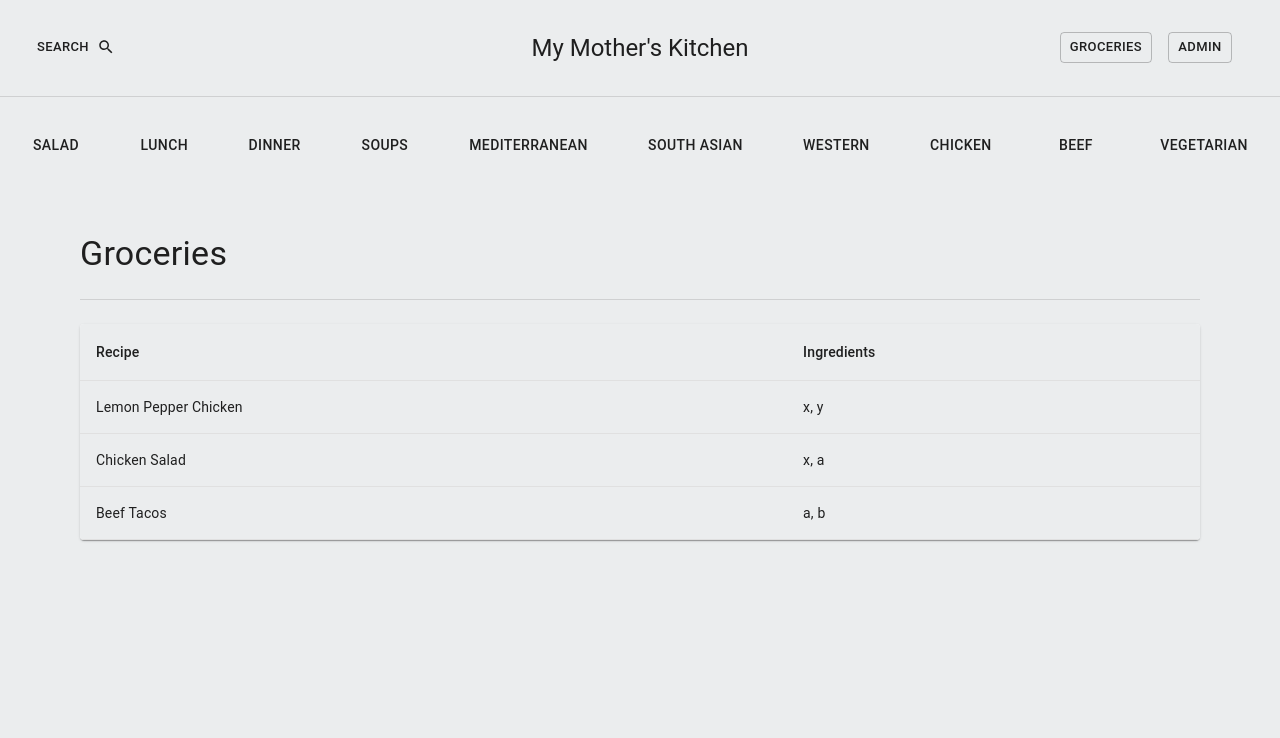
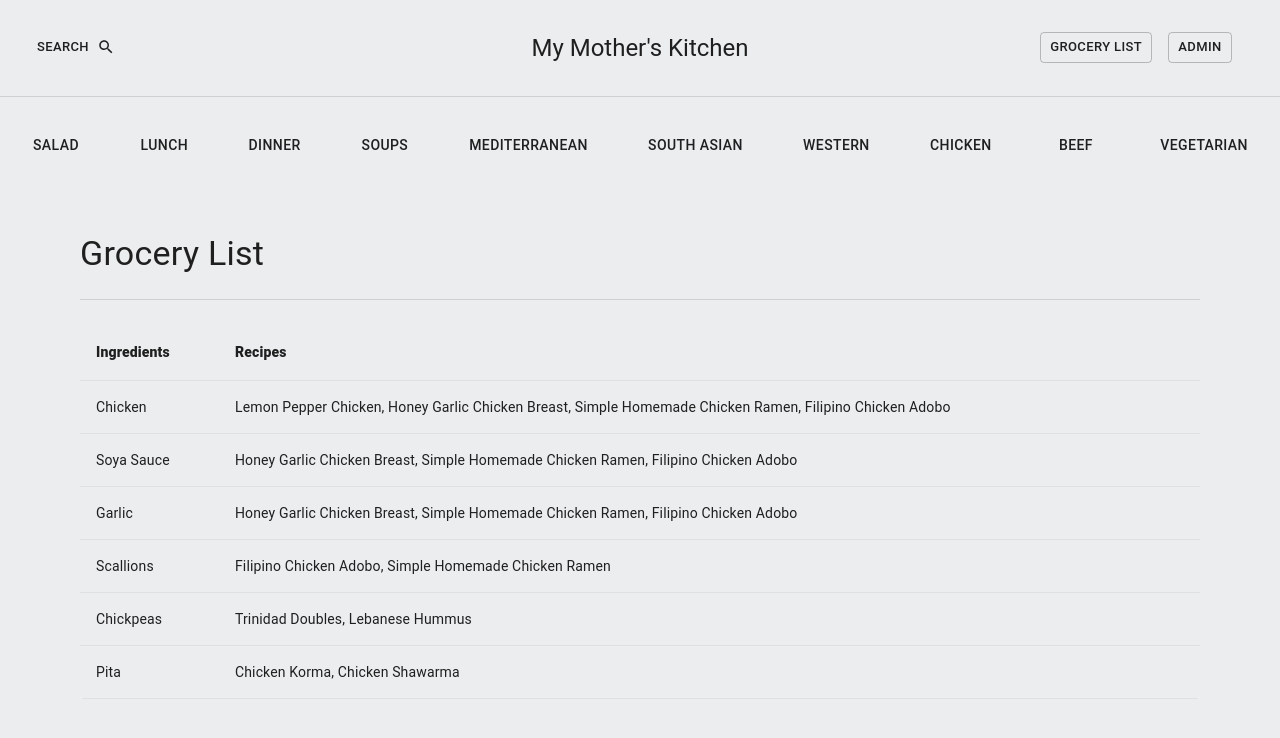
Before and after one commit to amalfkhan/my-mothers-kitchen, a React (Create React App) app: page /groceries in a window 1280 px wide. Shown: the top 738 px of the page. Built offline with nearby package versions, Linux system fonts and the light colour scheme; no server answers.

Commit message:
added copy/content

```diff
--- a/src/components/Groceries/GroceriesPage.js
+++ b/src/components/Groceries/GroceriesPage.js
@@ -24,7 +24,7 @@ const GroceriesPage = () => {
       <Container maxWidth="lg" className={classes.contentContainer}>
         <Grid container spacing={3}>
           <Grid item xs={12}>
-            <Typography variant="h4">Groceries</Typography>
+            <Typography variant="h4">Grocery List</Typography>
           </Grid>
           <Grid item xs={12}>
             <Divider />
--- a/src/components/Groceries/GroceriesTable.js
+++ b/src/components/Groceries/GroceriesTable.js
@@ -18,6 +18,9 @@ const useStyles = makeStyles({
   header: {
     background: "#EBEDEE !important",
   },
+  headerText: {
+    fontWeight: "800",
+  },
   body: {
     background: "#EBEDEE !important",
   },
@@ -28,12 +31,16 @@ const GroceriesTable = () => {
   const [groceries, setGroceries] = useContext(GroceriesContext);
 
   return (
-    <TableContainer component={Paper} className={classes.tableContainer}>
+    <TableContainer
+      component={Paper}
+      className={classes.tableContainer}
+      elevation={0}
+    >
       <Table className={classes.table} aria-label="simple table">
         <TableHead className={classes.header}>
           <TableRow>
-            <TableCell>Recipe</TableCell>
-            <TableCell align="left">Ingredients</TableCell>
+            <TableCell className={classes.headerText}>Ingredients</TableCell>
+            <TableCell className={classes.headerText}>Recipes</TableCell>
           </TableRow>
         </TableHead>
         <TableBody className={classes.body}>
--- a/src/components/Header.js
+++ b/src/components/Header.js
@@ -84,7 +84,7 @@ const Header = () => {
                 variant="outlined"
                 size="small"
               >
-                Groceries
+                Grocery List
               </Button>
             </Grid>
             <Grid item>
--- a/src/components/Home/FeatureCard.js
+++ b/src/components/Home/FeatureCard.js
@@ -27,7 +27,8 @@ const Feature = ({ category }) => {
     <Card className={classes.root}>
       <CardMedia
         className={classes.media}
-        image="https://source.unsplash.com/random"
+        // image={"https://source.unsplash.com/random"}
+        image={category.image}
       />
       <CardContent className={classes.content}>
         <Typography gutterBottom variant="h5" component="h2">
--- a/src/components/Home/FeatureContent.js
+++ b/src/components/Home/FeatureContent.js
@@ -3,25 +3,33 @@ const categories = [
     name: "Summer",
     url: "/category?q=summer",
     description:
-      "Lorem ipsum dolor sit amet, consectetur adipiscing elit, sed do eiusmod tempor incididunt ut labore et dolore magna aliqua. Sem nulla pharetra diam sit amet nisl suscipit adipiscing. Dignissim diam quis enim lobortis scelerisque.",
+      "It's hot outside. Don't turn on the oven. Choose from one of these summer friendly options that pack well for picnics or are campsite cookable.",
+    image:
+      "https://images.unsplash.com/photo-1598514982205-f36b96d1e8d4?ixid=MnwxMjA3fDB8MHxwaG90by1wYWdlfHx8fGVufDB8fHx8&ixlib=rb-1.2.1&auto=format&fit=crop&w=1050&q=80",
+  },
+  {
+    name: "Street Food",
+    url: "/category?q=street",
+    description:
+      "Nothing beats stopping at a street cart with questionable food safety to pick up an afternoon snack. But with these recipes you can still captures the flavors you love.",
+    image:
+      "https://images.unsplash.com/photo-1617694455694-3348861d0822?ixid=MnwxMjA3fDB8MHxwaG90by1wYWdlfHx8fGVufDB8fHx8&ixlib=rb-1.2.1&auto=format&fit=crop&w=1050&q=80",
   },
   {
     name: "Quick",
     url: "/category?q=quick",
     description:
-      "Risus viverra adipiscing at in tellus. Morbi quis commodo odio aenean sed adipiscing diam. Commodo nulla facilisi nullam vehicula.",
+      "Easy meals with fast prep, simple ingredients, and most importantly minimal clean-up. Perfect for a lazy Sunday, or a rushed Monday night.",
+    image:
+      "https://images.unsplash.com/photo-1601314002592-b8734bca6604?ixid=MnwxMjA3fDB8MHxwaG90by1wYWdlfHx8fGVufDB8fHx8&ixlib=rb-1.2.1&auto=format&fit=crop&w=1576&q=80",
   },
   {
     name: "Comfort",
     url: "/category?q=comfort",
     description:
-      "Ultricies integer quis auctor elit sed. Placerat in egestas erat imperdiet sed euismod nisi. Ultricies mi eget mauris pharetra et ultrices neque ornare aenean.",
-  },
-  {
-    name: "Street Food",
-    url: "/category?q=street",
-    description:
-      "Odio pellentesque diam volutpat commodo sed. Fermentum odio eu feugiat pretium nibh. At augue eget arcu dictum varius duis at consectetur.",
+      "Comfort food from around the world. We've got warm, we've got cheesy, we've got that cozy feeling soul food!",
+    image:
+      "https://images.unsplash.com/photo-1612927601601-6638404737ce?ixid=MnwxMjA3fDB8MHxwaG90by1wYWdlfHx8fGVufDB8fHx8&ixlib=rb-1.2.1&auto=format&fit=crop&w=634&q=80",
   },
 ];
 
--- a/src/components/Home/HomePage.js
+++ b/src/components/Home/HomePage.js
@@ -11,7 +11,8 @@ const useStyles = makeStyles((theme) => ({
   titleBackground: {
     position: "relative",
     color: theme.palette.common.white,
-    backgroundImage: "url(https://source.unsplash.com/random)",
+    backgroundImage:
+      "url(https://images.pexels.com/photos/5824485/pexels-photo-5824485.jpeg?auto=compress&cs=tinysrgb&dpr=2&h=650&w=940)",
     backgroundSize: "cover",
     backgroundRepeat: "no-repeat",
     backgroundPosition: "center",
@@ -30,13 +31,16 @@ const useStyles = makeStyles((theme) => ({
     left: 0,
     backgroundColor: "rgba(0,0,0,.3)",
   },
-  title: {
+  mainTextContainer: {
     position: "relative",
     padding: theme.spacing(25, 0),
   },
   features: {
     paddingTop: theme.spacing(10),
     paddingBottom: theme.spacing(10),
+  },
+  text: {
+    textShadow: "2px 2px #8F6729",
   },
 }));
 
@@ -49,18 +53,24 @@ const HomePage = () => {
         <div className={classes.overlay} />
         <Grid container className={classes.titleContainer}>
           <Grid item md={6}>
-            <div className={classes.title}>
+            <div className={classes.mainTextContainer}>
               <Typography
+                className={classes.text}
                 component="h1"
                 variant="h3"
                 color="inherit"
                 gutterBottom
               >
-                Lorem ipsum dolor sit amet
+                From Pakistani to Caribbean
               </Typography>
-              <Typography variant="h5" color="inherit" paragraph>
-                Ut enim ad minim veniam, quis nostrud exercitation ullamco
-                laboris nisi ut aliquip ex ea commodo consequat.
+
+              <Typography
+                variant="h5"
+                color="inherit"
+                paragraph
+                className={classes.text}
+              >
+                A cheatsheet for recipes my mother never writes down
               </Typography>
             </div>
           </Grid>
--- a/src/components/Recipe/RecipeCard.js
+++ b/src/components/Recipe/RecipeCard.js
@@ -19,7 +19,7 @@ const useStyles = makeStyles((theme) => ({
     padding: theme.spacing(3),
   },
   cardMedia: {
-    width: 160,
+    width: 210,
   },
   groceryButton: {
     float: "right",
@@ -35,17 +35,17 @@ const RecipeCard = ({ recipe, query }) => {
   const identifier = pathArray[pathArray.indexOf("recipe") + 1];
 
   return (
-    <Grid item xs={12} md={4}>
+    <Grid item md={12} lg={6} xl={4}>
       <Card className={classes.card}>
         <div className={classes.cardDetails}>
           <CardContent>
-            <Typography component="h2" variant="h5">
+            <Typography component="h2" variant="h6">
               {recipe.label}
             </Typography>
-            <Typography variant="subtitle1" color="textSecondary">
+            <Typography variant="subtitle2" color="textSecondary">
               {recipe.cuisineType}
             </Typography>
-            <Typography variant="subtitle1" paragraph>
+            <Typography variant="subtitle1">
               Lorem ipsum dolor sit amet, consectetur adipiscing elit, sed do
               eiusmod tempor incididunt ut labore et dolore magna aliqua.
             </Typography>
--- a/src/components/Users/Login.js
+++ b/src/components/Users/Login.js
@@ -58,7 +58,7 @@ const Login = () => {
               <TextField
                 size="small"
                 color="inherit"
-                variant="outlined"
+                // variant="outlined"
                 required
                 fullWidth
                 id="email"
@@ -79,7 +79,7 @@ const Login = () => {
             <Grid item xs={12}>
               <TextField
                 size="small"
-                variant="outlined"
+                // variant="outlined"
                 required
                 fullWidth
                 id="password"
--- a/src/context/GroceriesContext.js
+++ b/src/context/GroceriesContext.js
@@ -6,9 +6,25 @@ const GroceriesContext = createContext();
 
 const GroceriesContextProvider = (props) => {
   const [groceries, setGroceries] = useState({
-    "Lemon Pepper Chicken": ["x", "y"],
-    "Chicken Salad": ["x", "a"],
-    "Beef Tacos": ["a", "b"],
+    Chicken: [
+      "Lemon Pepper Chicken",
+      "Honey Garlic Chicken Breast",
+      "Simple Homemade Chicken Ramen",
+      "Filipino Chicken Adobo",
+    ],
+    "Soya Sauce": [
+      "Honey Garlic Chicken Breast",
+      "Simple Homemade Chicken Ramen",
+      "Filipino Chicken Adobo",
+    ],
+    Garlic: [
+      "Honey Garlic Chicken Breast",
+      "Simple Homemade Chicken Ramen",
+      "Filipino Chicken Adobo",
+    ],
+    Scallions: ["Filipino Chicken Adobo", "Simple Homemade Chicken Ramen"],
+    Chickpeas: ["Trinidad Doubles", "Lebanese Hummus"],
+    Pita: ["Chicken Korma", "Chicken Shawarma"],
   });
 
   return (
```
